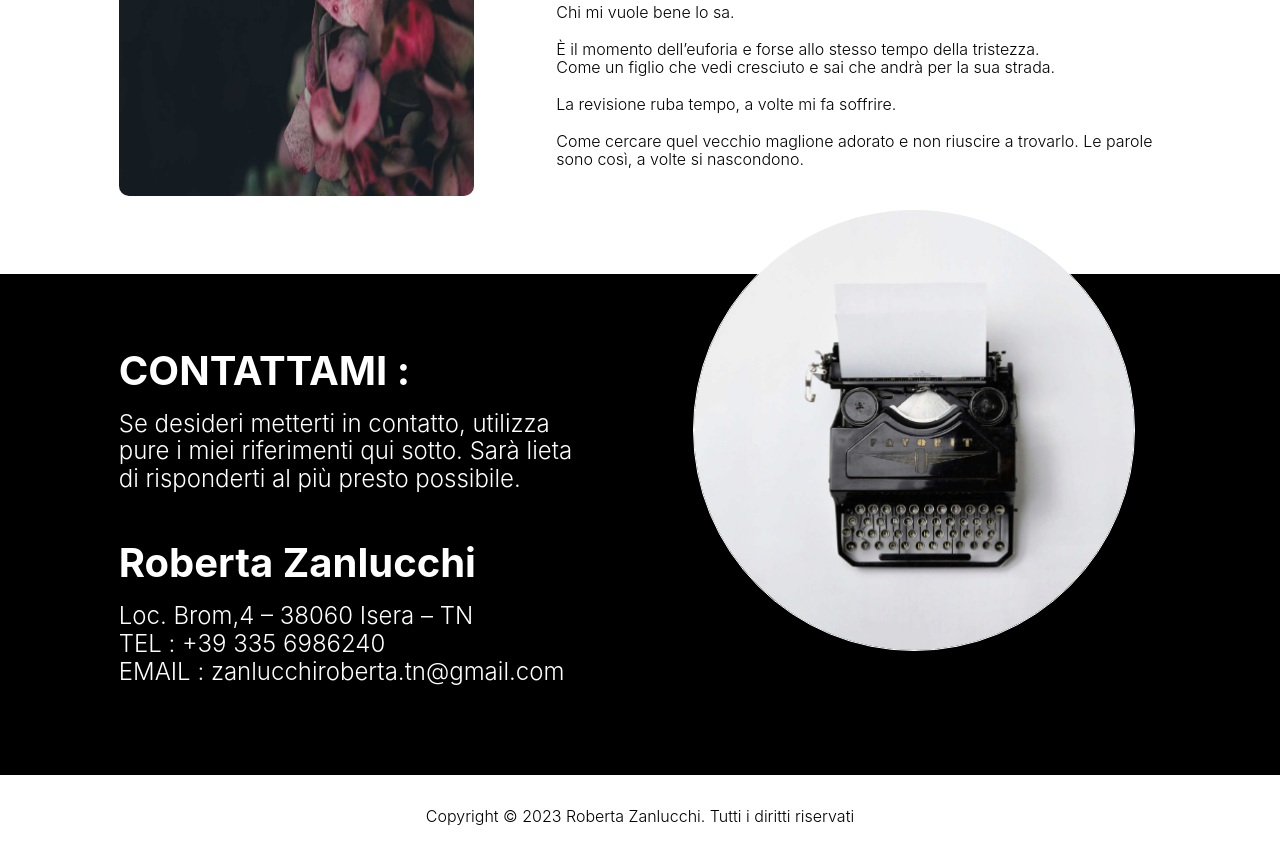
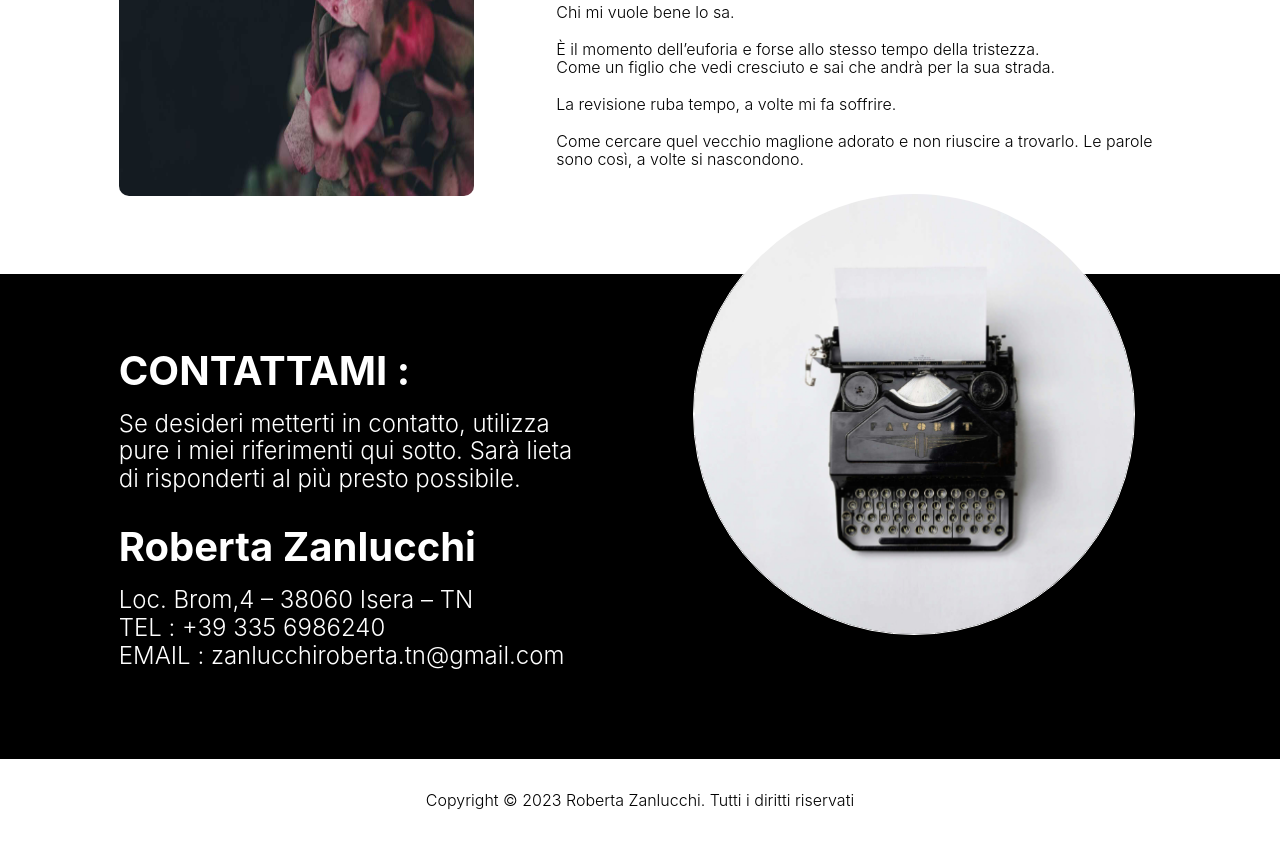
Before and after one commit to fabriziodeltufo/roberta-zanlucchi-osp, a plain HTML site: page index.html in a window 1280 px wide. Shown: the part 3744-4602 px from the top of the page. Drawn offline with nearby package versions, Linux system fonts and the light colour scheme.

Commit message:
fix footer v-center removed

```diff
--- a/index.html
+++ b/index.html
@@ -204,7 +204,7 @@
     <div id="contatti"></div>
     <div class="footer pt-4 pb-4 text-white">
         <div class="grid pos-rel">
-            <div class="col-40 v-center">
+            <div class="col-40">
                 <div>
                     <h2 class="text-1">CONTATTAMI : </h2>
                     <p class="text-3">Se desideri metterti in contatto, utilizza pure i miei riferimenti qui sotto.
```
